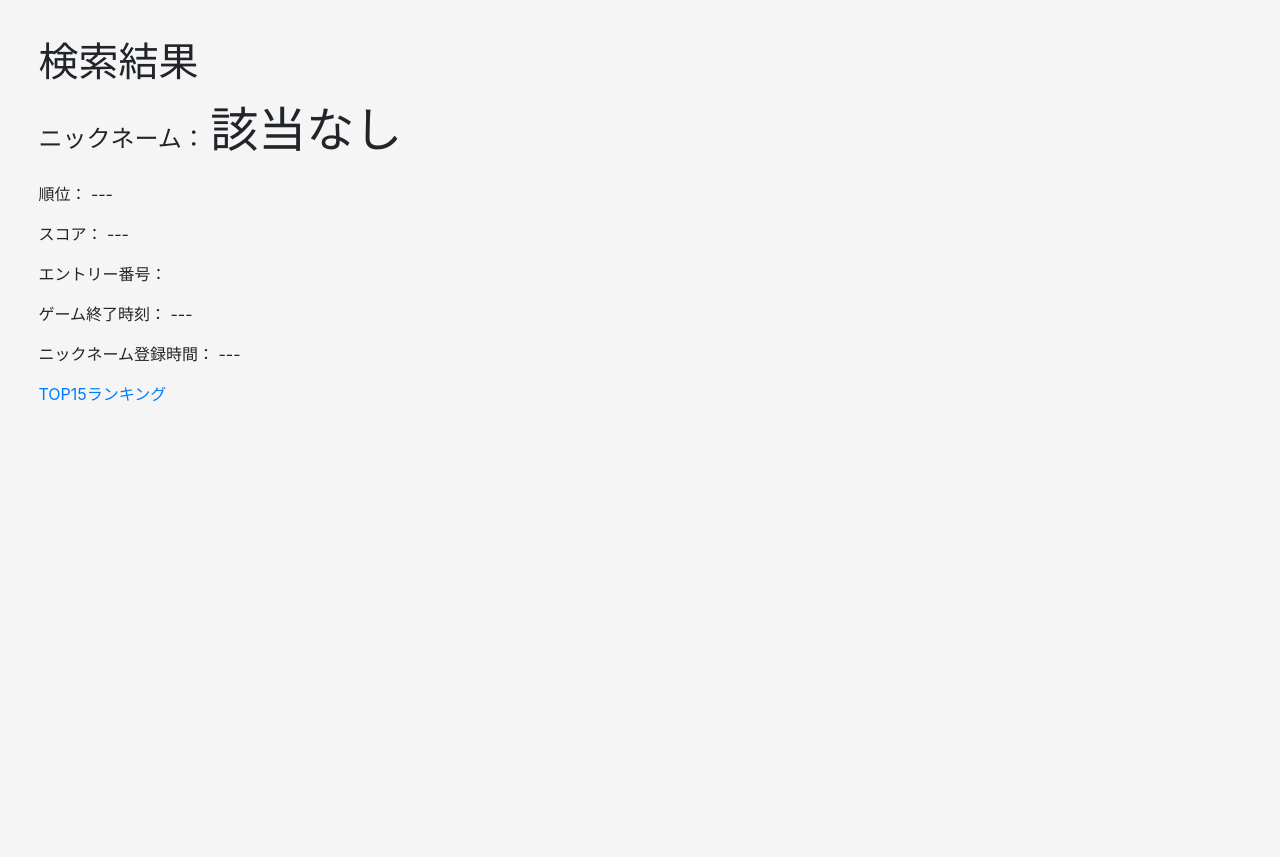
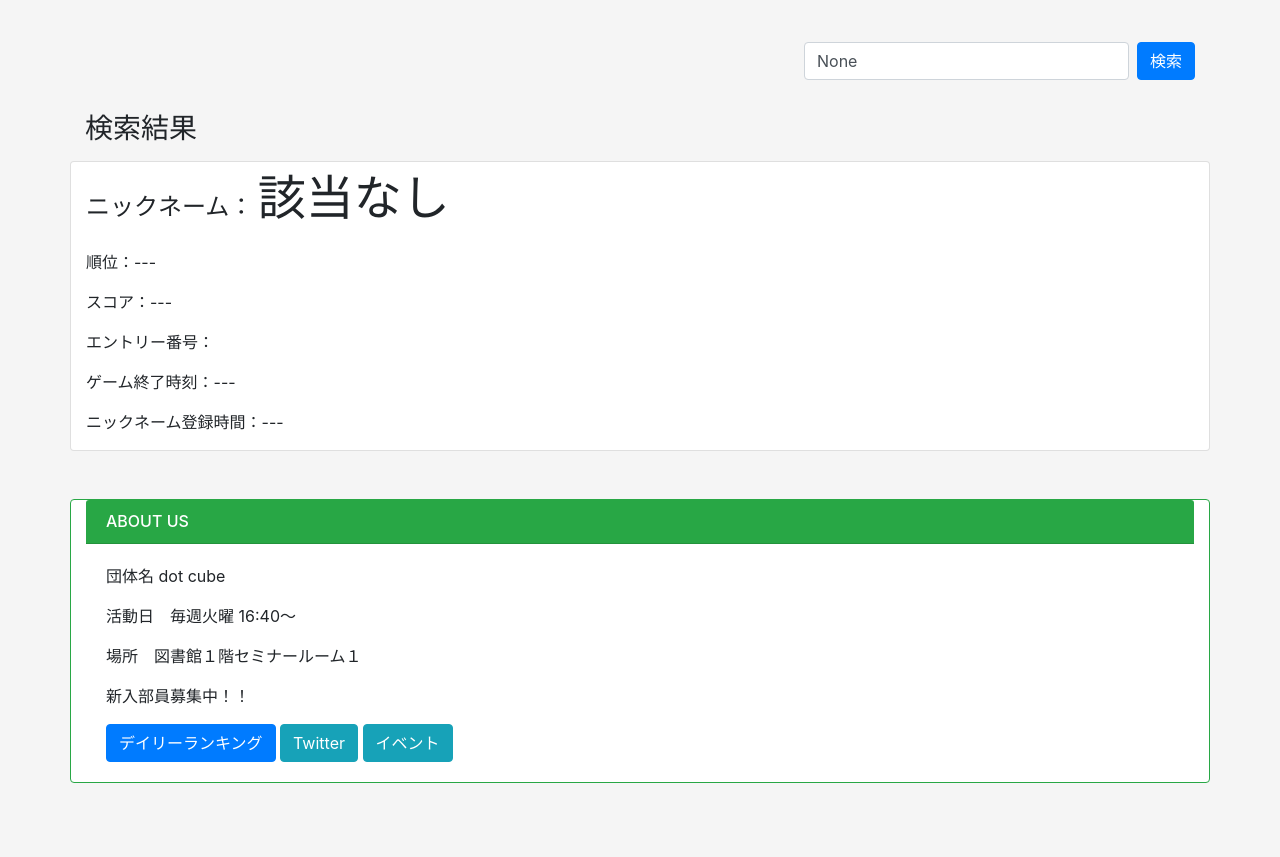
Before and after one commit to Takahiro55555/OllieRanking, a Flask app: page /search_rank in a window 1280 px wide. Before the commit the page ends 401 px from the top, so only its background shows below. Run offline with Flask 2, Linux system fonts and the light colour scheme; some libraries are stand-ins or nearby versions.

Commit message:
検索機能の作成

```diff
--- a/app.py
+++ b/app.py
@@ -178,9 +178,10 @@
         tmp = {"name": "該当なし", "rank": "---", "time_stamp": "---", "renamed_time": "---", "score": "---"}
         serch_result.append(tmp)
         serch_result_len = len(serch_result)
-    return render_template("search_rank.html", serch_result = serch_result, common_urls = common_urls, serch_result_len = serch_result_len, )
+    return render_template("search_rank.html", serch_result = serch_result, common_urls = common_urls, serch_result_len = serch_result_len, serch_words = serch_words)
 
 
 if __name__ == '__main__':
     #app.run(debug=True)
+    #app.run(debug=False, host='0.0.0.0', port=55555)
     app.run(debug=True, host='127.0.0.1', port=55555)
--- a/static/css/main.css
+++ b/static/css/main.css
@@ -1,7 +1,7 @@
 @charset 'utf-8';
 
 body{
-  padding: 3%;
+  padding: 2%;
   background-color: #f5f5f5;
 }
 
--- a/templates/ranking15.html
+++ b/templates/ranking15.html
@@ -30,7 +30,7 @@
                 {% if i == 0 %}
                     <h3 class="card-header" style="background: gold" data-toggle="collapse" data-target="#ac{{i+1}}" href="#ac{{i+1}}">
                     <img class="card-img-top medal_size" src="/static/medal1.png" alt="カード画像">
-                    {{ranking[i].name}}<a class="sm_none float-right test-box" >：{{ranking[i].score}}点</a>
+                    {{ranking[i].name}}<a class="sm_none float-right test-box" >{{ranking[i].score}}点</a>
 		    </h3>
                 {% elif i == 1 %}
                     <h3 class="card-header" style="background: silver" data-toggle="collapse" data-target="#ac{{i+1}}" href="#ac{{i+1}}">
--- a/templates/search_rank.html
+++ b/templates/search_rank.html
@@ -16,48 +16,50 @@
         <!--  -->
     </head>
     <body>
-<h1>検索結果</h1>
+        <div class="container">
+            <p>
+                <form class="form-inline justify-content-end md-5" action="{{common_urls.search_rank_page}}" method="get">
+                    <label class="sr-only" for="qword">エントリー番号</label>
+                    <input class="form-control mb-3 mr-sm-2" type="text" name="word" placeholder="ニックネーム" id="qword" size="25" value="{{serch_words[0]}}"/>
+                    <button class="btn btn-primary mb-3" type="submit">検索</button>
+                </form>
+            </p>
+            <h3>検索結果</h3>
+
+            <div class="row">
+
 
                 {% for i in range(serch_result_len) %}
+                    <div class="card col-12 mt-2">
                         <p>
                             <font size="5">ニックネーム：</font>
-        <font size="7">
-            {{ serch_result[i].name }}
-        </font>
+                            <font size="7">{{ serch_result[i].name }}</font>
                         </p>
-    <p>
-        <font>順位：
-            {{ serch_result[i].rank }}
-        </font>
-    </p>
-    <p>
-        <font>スコア：
-            {{ serch_result[i].score }}
-        </font>
-    </p>
-    <p>
-        <font>エントリー番号：
-            {{ serch_result[i].entry_num }}
-        </font>
-    </p>
-    <p>
-        <font>
-            ゲーム終了時刻：
-            {{ serch_result[i].time_stamp }}
-        </font>
-    </p>
-    <p>
-        <font>
-            ニックネーム登録時間：
-            {{ serch_result[i].renamed_time }}
-        </font>
-    </p>
+                        <p><font>順位：{{ serch_result[i].rank }}</font></p>
+                        <p><font>スコア：{{ serch_result[i].score }}</font></p>
+                        <p><font>エントリー番号：{{ serch_result[i].entry_num }}</font></p>
+                        <p><font>ゲーム終了時刻：{{ serch_result[i].time_stamp }}</font></p>
+                        <p><font>ニックネーム登録時間：{{ serch_result[i].renamed_time }}</font></p>
+                    </div>
                 {% endfor %}
 
-    <p>
-        <a href="{{ common_urls.top_page }}">TOP15ランキング</a>
-    </p>
+            <div class="card border-success my-5 col-12">
+                    <h6 class="card-header bg-success text-white">ABOUT US</h6>
+                    <div class="card-body">
+                        <p>団体名 dot cube</p>
+                        <p>活動日　毎週火曜 16:40〜</p>
+                        <p>場所　図書館１階セミナールーム１</p>
+                        <p>新入部員募集中！！</p>
+                        <a class="btn btn-primary" href="{{common_urls.top_page}}">デイリーランキング</a>
+                        <a class="btn btn-info" href="https://twitter.com/m_dotcube" target="_blank">Twitter</a>
+                        <a class="btn btn-info" href="https://myzk-int.github.io/" target="_blank">イベント</a>
+                    </div>
+            </div>
+        </div>
+
             <script src="/static/js/jquery-3.3.1.slim.min.js"></script>
             <script src="/static/js/bootstrap.bundle.min.js"></script>
+        </div>
+
 </body>
 </html>
```
Lines whose indentation alone changed are shown as unchanged.
